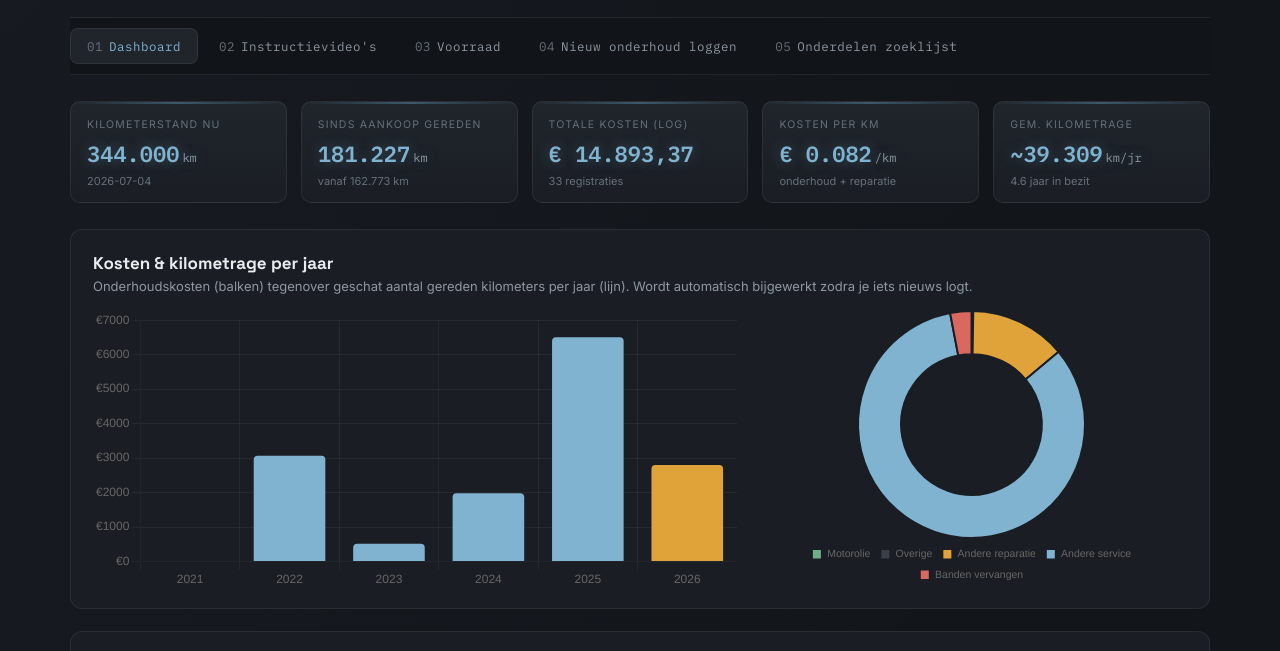
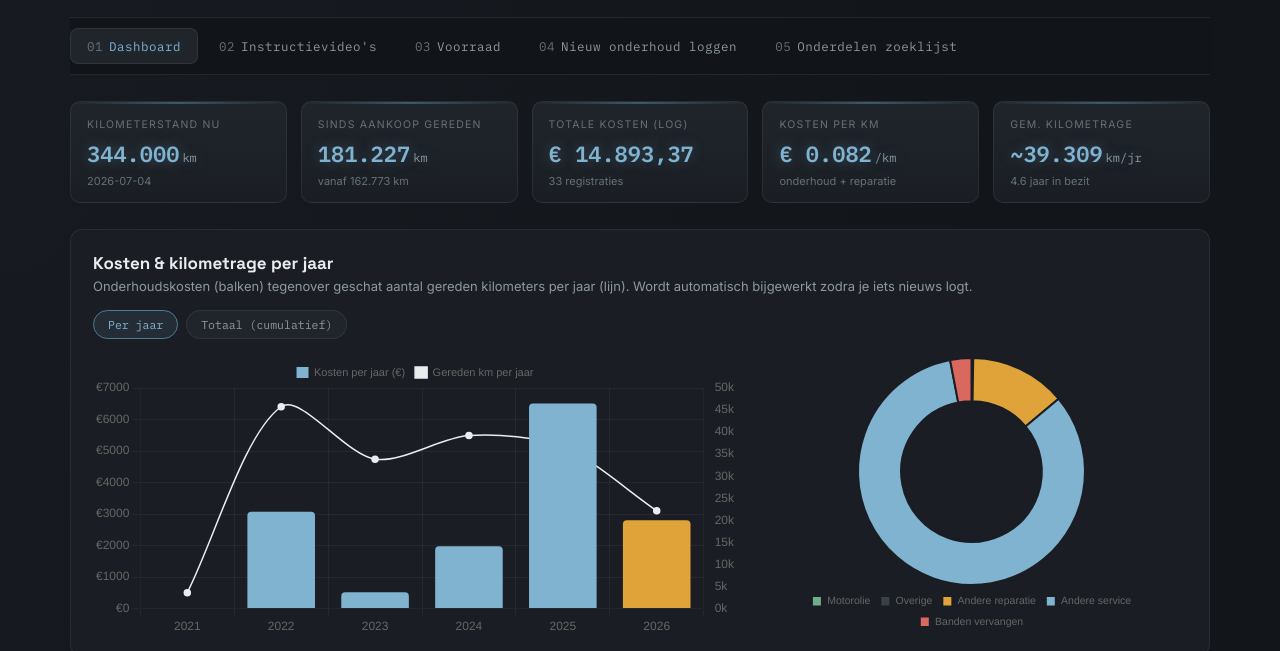
Before and after one commit to Master-Sherpa/xc90-onderhoud, a plain HTML site: page index.html in a window 1280 px wide. Shown: the part 123-774 px from the top of the page. Drawn offline with nearby package versions, Linux system fonts and the light colour scheme.

Commit message:
Add files via upload

```diff
--- a/index.html
+++ b/index.html
@@ -280,6 +280,10 @@
     <div class="panel">
       <h2>Kosten &amp; kilometrage per jaar</h2>
       <div class="desc">Onderhoudskosten (balken) tegenover geschat aantal gereden kilometers per jaar (lijn). Wordt automatisch bijgewerkt zodra je iets nieuws logt.</div>
+      <div class="filter-row" id="chartModeToggle">
+        <span class="filter-chip active" data-mode="jaar">Per jaar</span>
+        <span class="filter-chip" data-mode="totaal">Totaal (cumulatief)</span>
+      </div>
       <div class="chart-row">
         <div class="chart-box"><canvas id="yearChart"></canvas></div>
         <div class="chart-box"><canvas id="catChart"></canvas></div>
@@ -600,22 +604,94 @@ function renderCluster(){
    RENDER: CHARTS
    ============================================================ */
 let yearChartInst=null, catChartInst=null;
-function renderCharts(){
-  const all = getAllHistory();
+let chartMode='jaar';
+const PURCHASE_DATE = new Date('2021-12-21');
+const PURCHASE_KM = 162773;
+
+function buildKmTimeline(all){
+  const pts = [{date:PURCHASE_DATE, km:PURCHASE_KM}];
+  all.forEach(r=> pts.push({date:new Date(r.date), km:r.km}));
+  pts.sort((a,b)=>a.date-b.date);
+  return pts;
+}
+function interpKm(pts, targetDate){
+  if(targetDate <= pts[0].date) return pts[0].km;
+  if(targetDate >= pts[pts.length-1].date) return pts[pts.length-1].km;
+  for(let i=0;i<pts.length-1;i++){
+    const a=pts[i], b=pts[i+1];
+    if(a.date<=targetDate && targetDate<=b.date){
+      if(+b.date===+a.date) return a.km;
+      const frac = (targetDate-a.date)/(b.date-a.date);
+      return a.km + frac*(b.km-a.km);
+    }
+  }
+  return pts[pts.length-1].km;
+}
+function computeYearly(all){
   const byYear = {};
   all.forEach(r=>{ const y=r.date.slice(0,4); byYear[y]=(byYear[y]||0)+r.amount; });
   const years = Object.keys(byYear).sort();
-  const costData = years.map(y=>Math.round(byYear[y]*100)/100);
+  const costPerYear = years.map(y=>Math.round(byYear[y]*100)/100);
+
+  const pts = buildKmTimeline(all);
+  const now = new Date();
+  const kmPerYear = years.map(y=>{
+    const yNum=parseInt(y);
+    const start=new Date(yNum,0,1);
+    const endC=new Date(yNum+1,0,1);
+    const end = endC<now?endC:now;
+    return Math.round(interpKm(pts,end)-interpKm(pts,start));
+  });
+  const kmCumulative = years.map(y=>{
+    const yNum=parseInt(y);
+    const endC=new Date(yNum+1,0,1);
+    const end = endC<now?endC:now;
+    return Math.round(interpKm(pts,end)-PURCHASE_KM);
+  });
+  let running=0;
+  const costCumulative = costPerYear.map(c=>{ running+=c; return Math.round(running*100)/100; });
+
+  return {years, costPerYear, kmPerYear, costCumulative, kmCumulative};
+}
+
+function renderCharts(){
+  const all = getAllHistory();
+  const {years, costPerYear, kmPerYear, costCumulative, kmCumulative} = computeYearly(all);
+
+  const isTotaal = chartMode==='totaal';
+  const costData = isTotaal ? costCumulative : costPerYear;
+  const kmData = isTotaal ? kmCumulative : kmPerYear;
+  const costLabel = isTotaal ? 'Totale kosten cumulatief (€)' : 'Kosten per jaar (€)';
+  const kmLabel = isTotaal ? 'Totaal gereden km (cumulatief)' : 'Gereden km per jaar';
 
   if(yearChartInst) yearChartInst.destroy();
   yearChartInst = new Chart(document.getElementById('yearChart'), {
-    type:'bar',
-    data:{ labels:years, datasets:[{ label:'Kosten (€)', data:costData,
-      backgroundColor:years.map((y,i)=> i===years.length-1? cAmber : cIce), borderRadius:4 }] },
-    options:{ responsive:true, maintainAspectRatio:false,
-      plugins:{ legend:{display:false},
-        tooltip:{callbacks:{label:ctx=>' € '+ctx.parsed.y.toLocaleString('nl-NL',{minimumFractionDigits:2})}} },
-      scales:{ x:{grid:{color:'rgba(255,255,255,0.05)'}}, y:{grid:{color:'rgba(255,255,255,0.05)'}, ticks:{callback:v=>'€'+v}} }
+    data:{
+      labels:years,
+      datasets:[
+        { type:'bar', label:costLabel, data:costData,
+          backgroundColor: isTotaal ? cIce : years.map((y,i)=> i===years.length-1? cAmber : cIce),
+          borderRadius:4, yAxisID:'y' },
+        { type:'line', label:kmLabel, data:kmData,
+          borderColor:'#e9edf0', backgroundColor:'#e9edf0', borderWidth:1.5,
+          pointRadius:3, tension:0.3, yAxisID:'y1' }
+      ]
+    },
+    options:{
+      responsive:true, maintainAspectRatio:false,
+      interaction:{mode:'index',intersect:false},
+      plugins:{
+        legend:{labels:{boxWidth:12,font:{size:11}}},
+        tooltip:{callbacks:{label:ctx=>{
+          if(ctx.dataset.yAxisID==='y') return ' € '+ctx.parsed.y.toLocaleString('nl-NL',{minimumFractionDigits:2});
+          return ' '+ctx.parsed.y.toLocaleString('nl-NL')+' km';
+        }}}
+      },
+      scales:{
+        x:{grid:{color:'rgba(255,255,255,0.05)'}},
+        y:{position:'left',grid:{color:'rgba(255,255,255,0.05)'},ticks:{callback:v=>'€'+v}},
+        y1:{position:'right',grid:{display:false},ticks:{callback:v=>(v/1000)+'k'}}
+      }
     }
   });
 
@@ -636,6 +712,14 @@ function renderCharts(){
     }
   });
 }
+
+document.getElementById('chartModeToggle').addEventListener('click', (e)=>{
+  const chip = e.target.closest('.filter-chip'); if(!chip) return;
+  document.querySelectorAll('#chartModeToggle .filter-chip').forEach(c=>c.classList.remove('active'));
+  chip.classList.add('active');
+  chartMode = chip.dataset.mode;
+  renderCharts();
+});
 
 /* ============================================================
    RENDER: PLANNING
```
